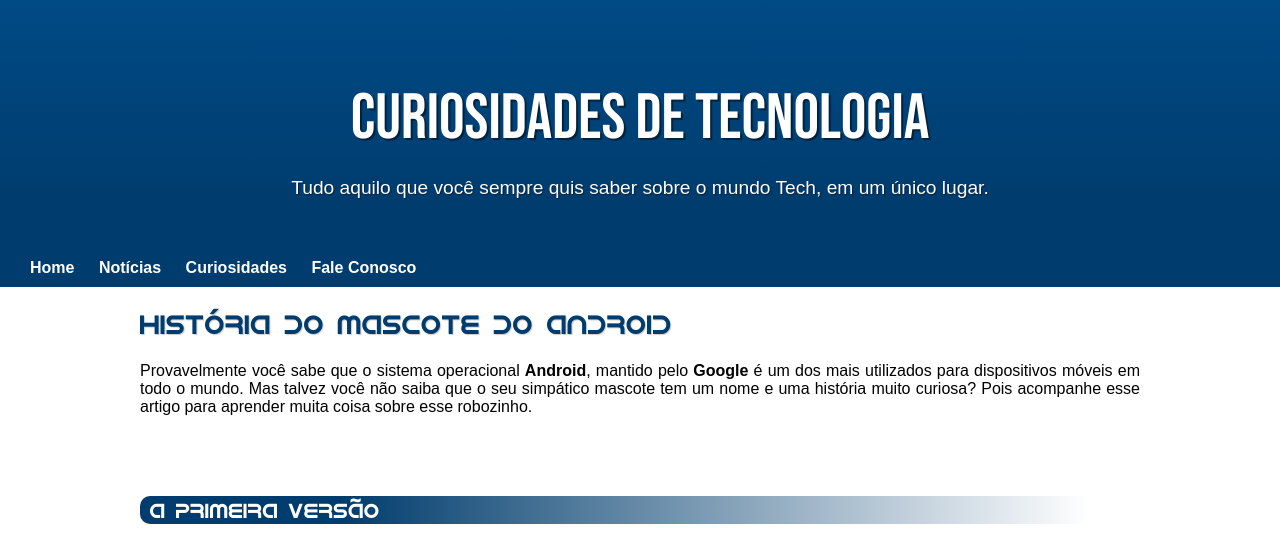
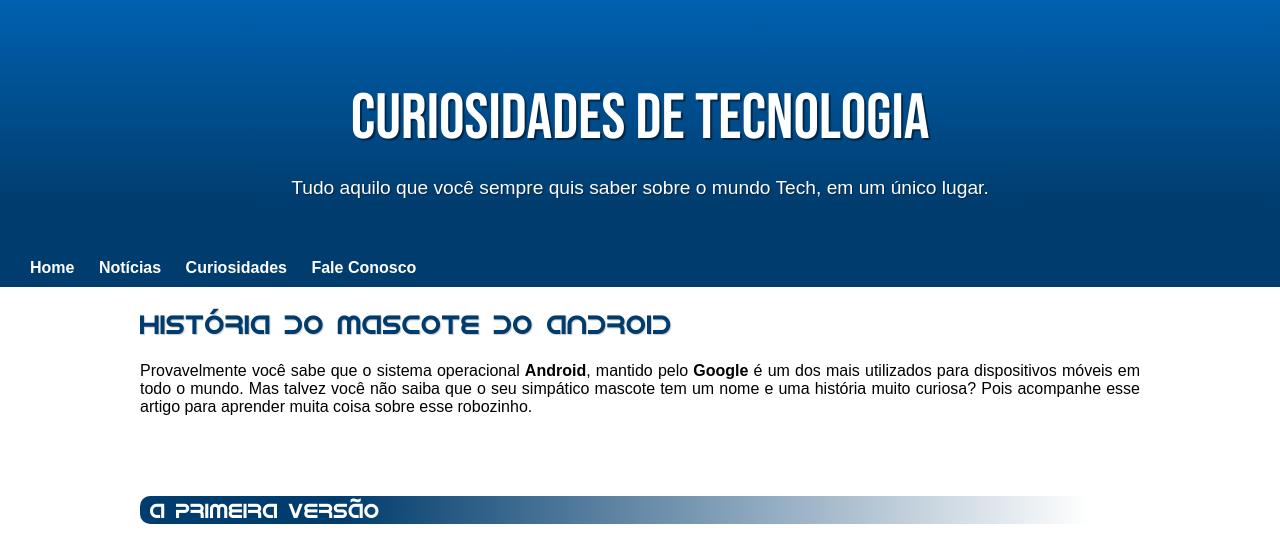
Before and after one commit to joaoglibras/html-css, a plain HTML site: page desafios/d010/index.html in a window 1280 px wide. Shown: the top 538 px of the page. Drawn offline with Linux system fonts and the light colour scheme.

Commit message:
change collor palette again LOL

```diff
--- a/desafios/d010/style.css
+++ b/desafios/d010/style.css
@@ -11,7 +11,7 @@
 }
 
 :root {
-    --blue1: #004a86;
+    --blue1: #0060af;
     --blue2: #003c6d;
     --alpha: #00254400;
     --grey1: #2b2b2b;
```
